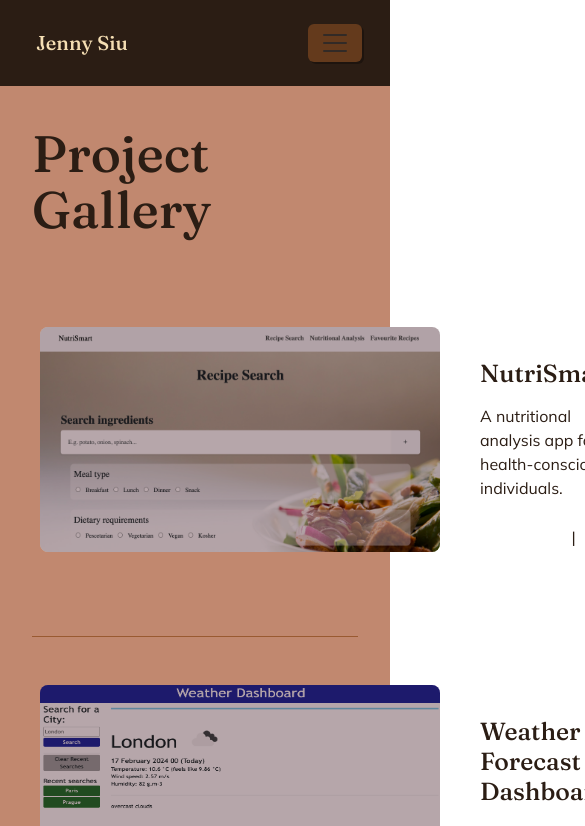
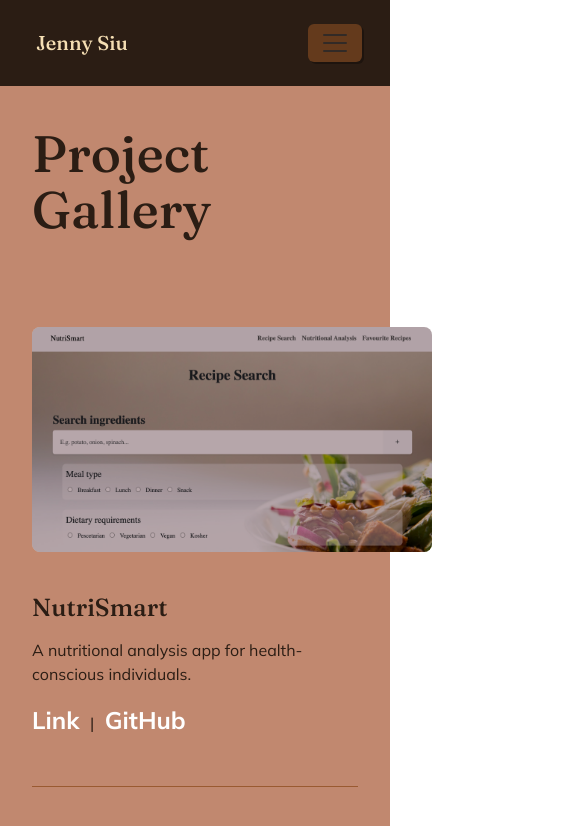
Before and after one commit to jennysiu/jennysReactPortfolio, a React (Vite) app: page /projects in a window 390 px wide. Shown: the top 826 px of the page, 585 px wide, since content can reach past the window. Built offline with nearby package versions, Linux system fonts and the light colour scheme.

Commit message:
project gallery small screen

```diff
--- a/src/components/Project/style.css
+++ b/src/components/Project/style.css
@@ -75,9 +75,24 @@ p {
 }
 
 /* responsiveness */
+/* medium screen */
 @media (max-width: 768px) {
-  .navbar {
-    background-color: var(--deep-brown) !important;
-    width: 100% !important;
+
+}
+
+/* small screen */
+@media (max-width: 576px) {
+  .project-card {
+    flex-direction: column;
+    align-items: flex-start;
   }
+
+  .project-text {
+    margin: 0;
+  }
+
+  .project-image-link {
+    margin: 0;
+  }
+
 }
--- a/src/pages/styling/ProjectGallery.css
+++ b/src/pages/styling/ProjectGallery.css
@@ -1,4 +1,4 @@
-/* projects css */
+/* project gallery css */
 
 .projects-container {
   margin: 0 2em !important;
```
